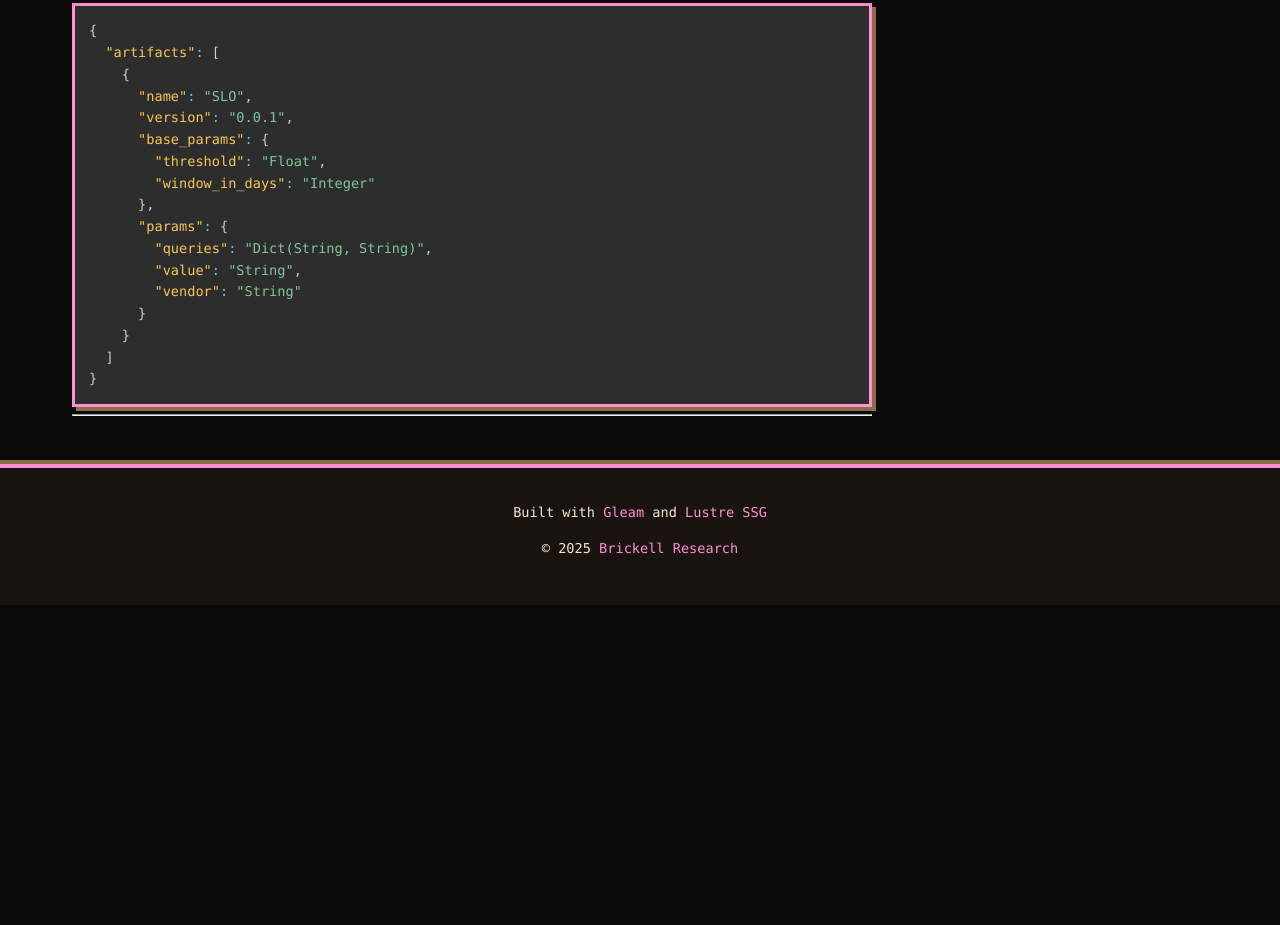
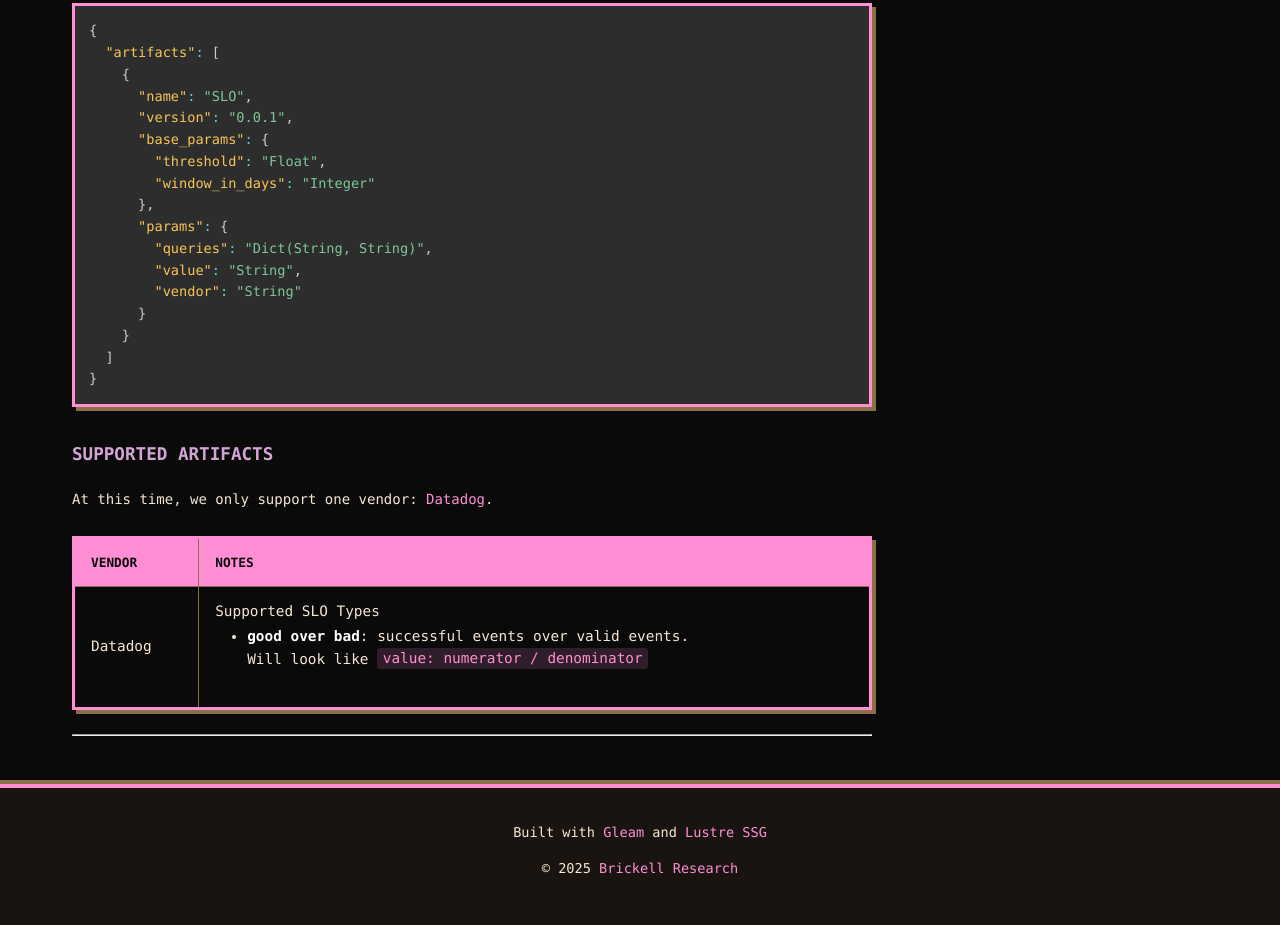
Before and after one commit to Brickell-Research/caffeine_lang_website, a plain HTML site: page docs/stdlib.html in a window 1280 px wide. Shown: the part 832-1757 px from the top of the page. Before the commit the page ends 1437 px from the top, so only its background shows below. Drawn offline with nearby package versions, Linux system fonts and the light colour scheme.

Commit message:
more info about slo support

```diff
--- a/docs/stdlib.html
+++ b/docs/stdlib.html
@@ -17,7 +17,24 @@ as noted in <a href="/blog/origins">the origin story blog post</a>, improving th
     }
   ]
 }
-</code></pre><hr></div></article><aside class="stdlib-sidebar"><h3>On This Page</h3><nav class="stdlib-nav" id="stdlib-toc"></nav></aside></div></main><footer class="site-footer"><div class="footer-content"><p>Built with <a href="https://gleam.run" target="_blank">Gleam</a> and <a href="https://github.com/lustre-labs/ssg" target="_blank">Lustre SSG</a></p><p>© 2025 <a href="https://brickellresearch.org/" target="_blank">Brickell Research</a></p></div></footer><script>
+</code></pre><h3 id="Supported-Artifacts">Supported Artifacts</h3><p>At this time, we only support one vendor: <a href="https://docs.datadoghq.com/service_management/service_level_objectives/">Datadog</a>.</p><div><table>
+  <thead>
+    <tr>
+      <th>Vendor</th>
+      <th>Notes</th>
+    </tr>
+  </thead>
+  <tbody>
+    <tr>
+      <td>Datadog</td>
+      <td>Supported SLO Types<br>
+<ul>
+<li><strong>good over bad</strong>: successful events over valid events.<br>Will look like <code>value: numerator / denominator</code></li>
+</ul>
+</td>
+    </tr>
+  </tbody>
+</table></div><hr></div></article><aside class="stdlib-sidebar"><h3>On This Page</h3><nav class="stdlib-nav" id="stdlib-toc"></nav></aside></div></main><footer class="site-footer"><div class="footer-content"><p>Built with <a href="https://gleam.run" target="_blank">Gleam</a> and <a href="https://github.com/lustre-labs/ssg" target="_blank">Lustre SSG</a></p><p>© 2025 <a href="https://brickellresearch.org/" target="_blank">Brickell Research</a></p></div></footer><script>
         // Convert data-lang to language-* class for Prism
         document.querySelectorAll('code[data-lang]').forEach(function(code) {
           var lang = code.getAttribute('data-lang').toLowerCase();
```
Also changed, not shown: 1 other file.
